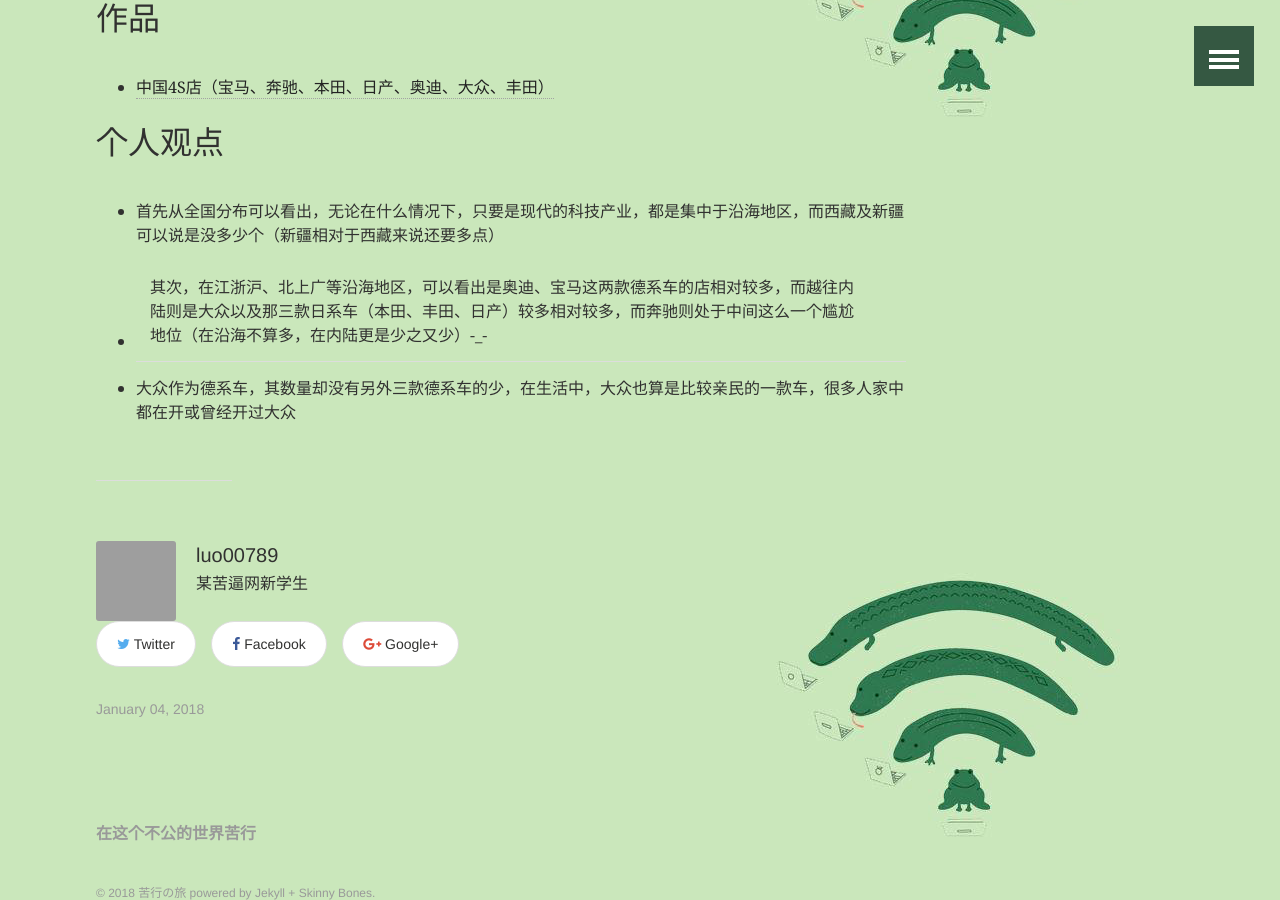
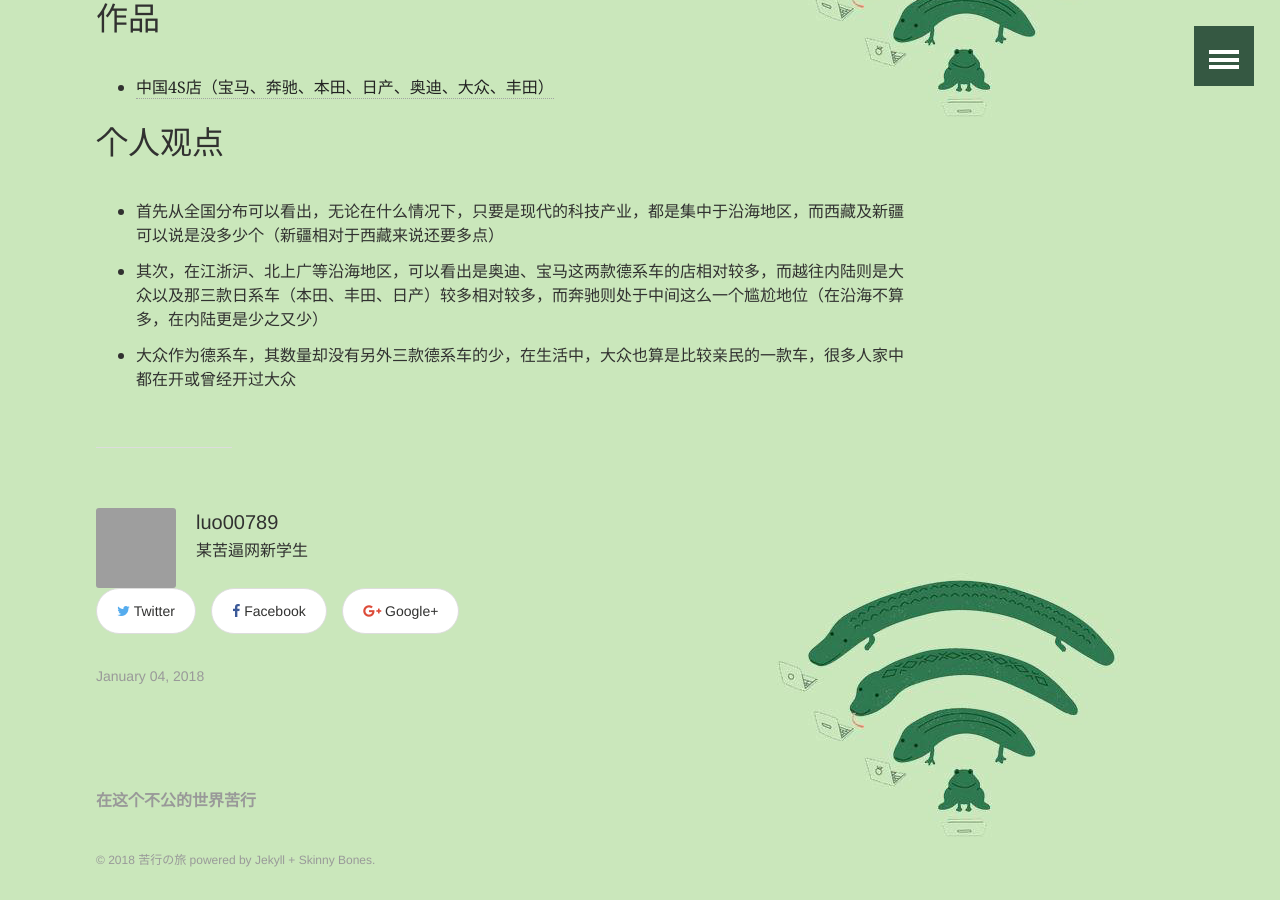
Before and after one commit to luo00789/luo00789.github.io, a Jekyll site: the page built from _posts/2018-01-04-tableauqimo.md, in a window 1280 px wide and 900 px high, scrolled down 1003 px. Built offline with Jekyll 4.4.1, drawn with Linux system fonts in a browser that asks for light colours.

```diff
--- a/_posts/2018-01-04-tableau.md
+++ b/_posts/2018-01-04-tableauqimo.md
@@ -19,5 +19,5 @@ excerpt: 其实，我觉得吧，压力也没这么大
 
 ## 个人观点
 - 首先从全国分布可以看出，无论在什么情况下，只要是现代的科技产业，都是集中于沿海地区，而西藏及新疆可以说是没多少个（新疆相对于西藏来说还要多点）
-- 其次，在江浙沪、北上广等沿海地区，可以看出是奥迪、宝马这两款德系车的店相对较多，而越往内陆则是大众以及那三款日系车（本田、丰田、日产）较多相对较多，而奔驰则处于中间这么一个尴尬地位（在沿海不算多，在内陆更是少之又少）-_-||
+- 其次，在江浙沪、北上广等沿海地区，可以看出是奥迪、宝马这两款德系车的店相对较多，而越往内陆则是大众以及那三款日系车（本田、丰田、日产）较多相对较多，而奔驰则处于中间这么一个尴尬地位（在沿海不算多，在内陆更是少之又少）
 - 大众作为德系车，其数量却没有另外三款德系车的少，在生活中，大众也算是比较亲民的一款车，很多人家中都在开或曾经开过大众
```
